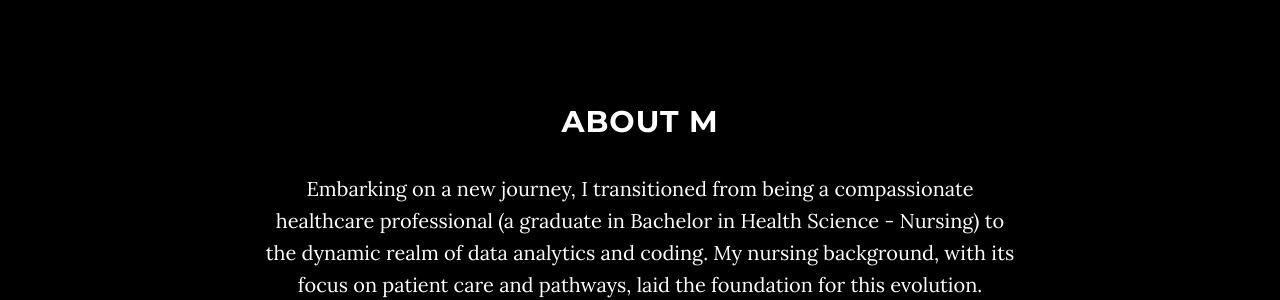
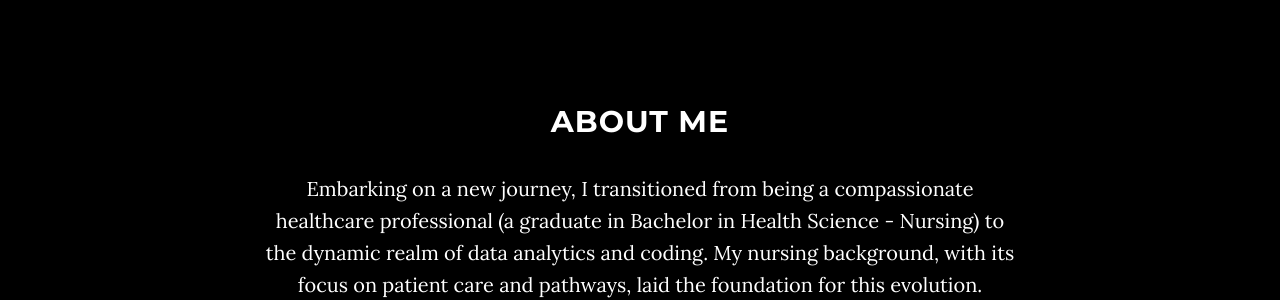
Before and after one commit to Md-Khid/Md-Khid, a Jekyll site: the page built from index.html, in a window 1280 px wide and 900 px high, scrolled down 838 px. Shown: the part 157-457 px from the top of the window. Built offline with Jekyll 4.4.1, drawn with Linux system fonts in a browser that asks for light colours.

```diff
--- a/_includes/about.html
+++ b/_includes/about.html
@@ -8,7 +8,7 @@
     <section id="about" class="container content-section text-center">
       <div class="row">
         <div class="col-lg-8 col-lg-offset-2">
-          <h2>About M </h2>
+          <h2>About Me </h2>
           <p>Embarking on a new journey, I transitioned from being a compassionate healthcare professional
             (a graduate in Bachelor in Health Science - Nursing) to the dynamic realm of data analytics and coding.
             My nursing background, with its focus on patient care and pathways, laid the foundation for this evolution.<br>
```
